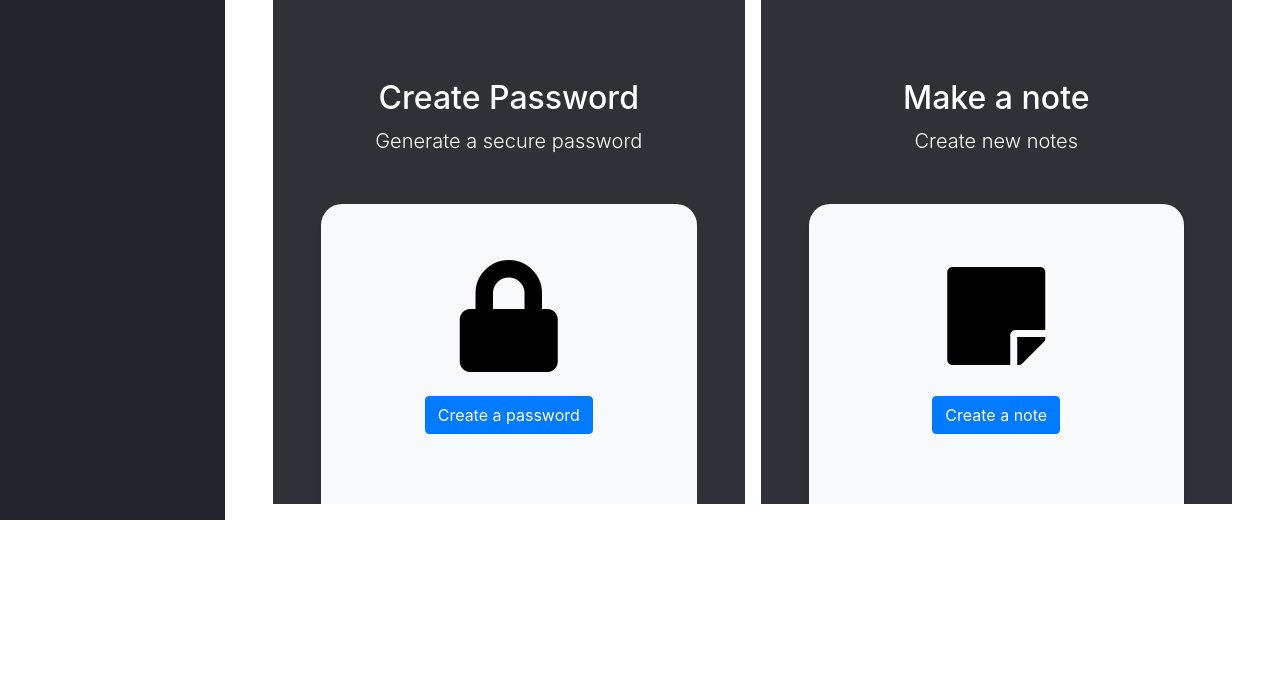
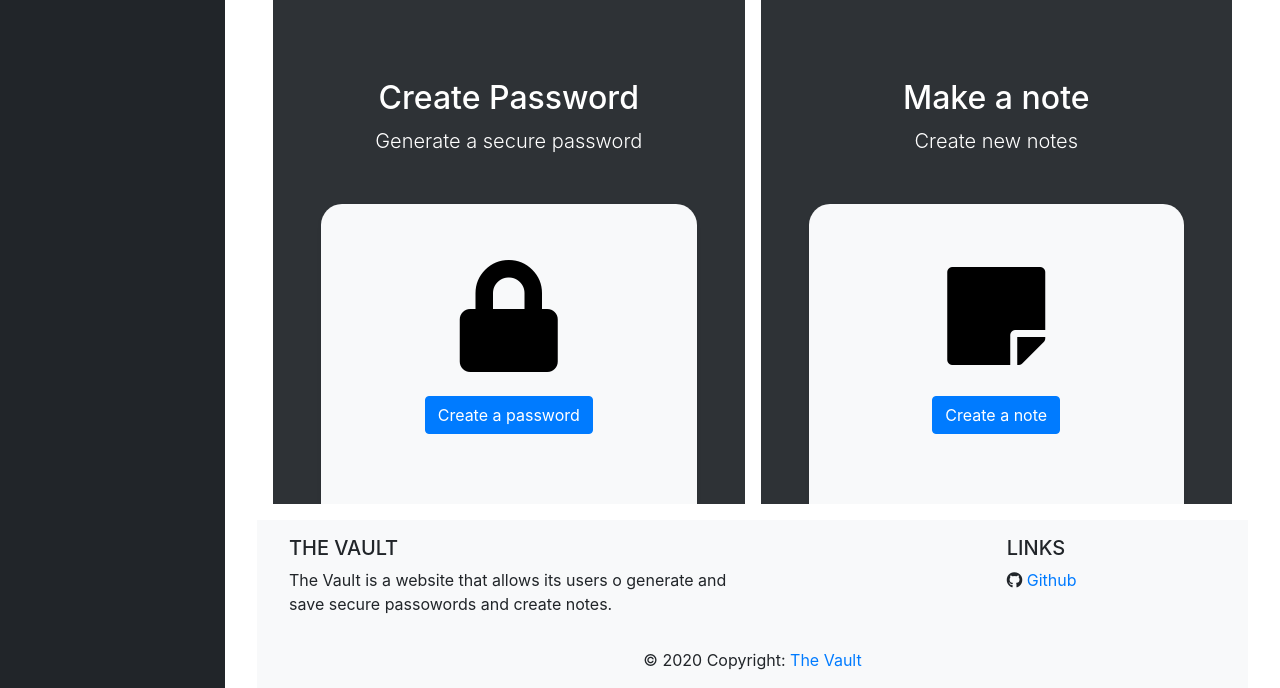
Before and after one commit to Redoni18/The-Vault-Password-generator-website-with-Django, a Django app: page / in a window 1280 px wide. Shown: the part 504-1192 px from the top of the page. Before the commit the page ends 1024 px from the top, so only its background shows below. Run offline with Django 3.2, Linux system fonts and the light colour scheme; a user stored in the database is signed in; some libraries are stand-ins or nearby versions.

Commit message:
Footer for homepage

```diff
--- a/theVault/templates/theVault/home.html
+++ b/theVault/templates/theVault/home.html
@@ -58,5 +58,67 @@
          </div>
        </div>
 
+<!-- Footer -->
+<footer class="page-footer font-small bg-light pt-3 border-top-0">
+
+  <!-- Footer Links -->
+  <div class="container-fluid text-center text-md-left">
+
+    <!-- Grid row -->
+    <div class="row">
+
+      <!-- Grid column -->
+      <div class="col-md-6 mt-md-0 mt-3">
+
+        <!-- Content -->
+        <h5 class="text-uppercase">The Vault</h5>
+        <p>The Vault is a website that allows its users o generate and save secure passowords and create notes.</p>
+
+      </div>
+      <!-- Grid column -->
+
+      <hr class="clearfix w-100 d-md-none pb-3">
+
+      <!-- Grid column -->
+      <div class="col-md-3 mb-md-0 mb-3">
+
+        <!-- Links -->
+
+      </div>
+
+
+      <hr class="clearfix w-100 d-md-none pb-3">
+
+
+      <!-- Grid column -->
+      <div class="col-md-3 mb-md-0 mb-3">
+
+        <!-- Links -->
+        <h5 class="text-uppercase">Links</h5>
+
+        <ul class="list-unstyled">
+          <li>
+            <i class="fab fa-github"></i>
+            <a href="https://github.com/Redoni18">Github</a>
+          </li>
+        </ul>
+
+      <!-- Grid column -->
+
+    </div>
+    <!-- Grid row -->
+
+  </div>
+  <!-- Footer Links -->
+
+  <!-- Copyright -->
+  <div class="footer-copyright text-center py-3">© 2020 Copyright:
+    <a href="https://github.com/Redoni18/The-Vault-Password-generator-website-with-Django"> The Vault</a>
+  </div>
+  <!-- Copyright -->
+
+</footer>
+<!-- Footer -->
+
 
 {% endblock content %}
```
Also changed, not shown: theVault/static/css/sb-admin.css.
